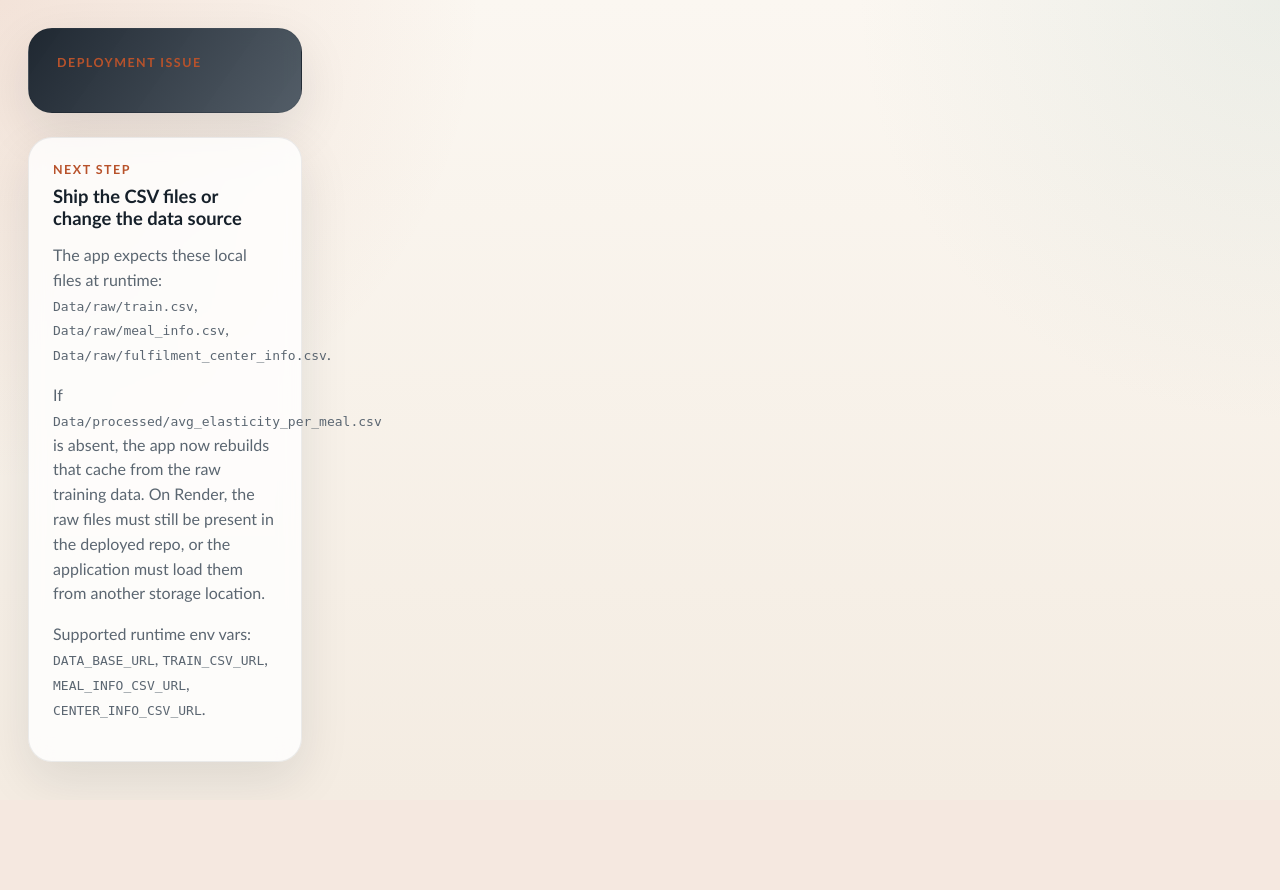
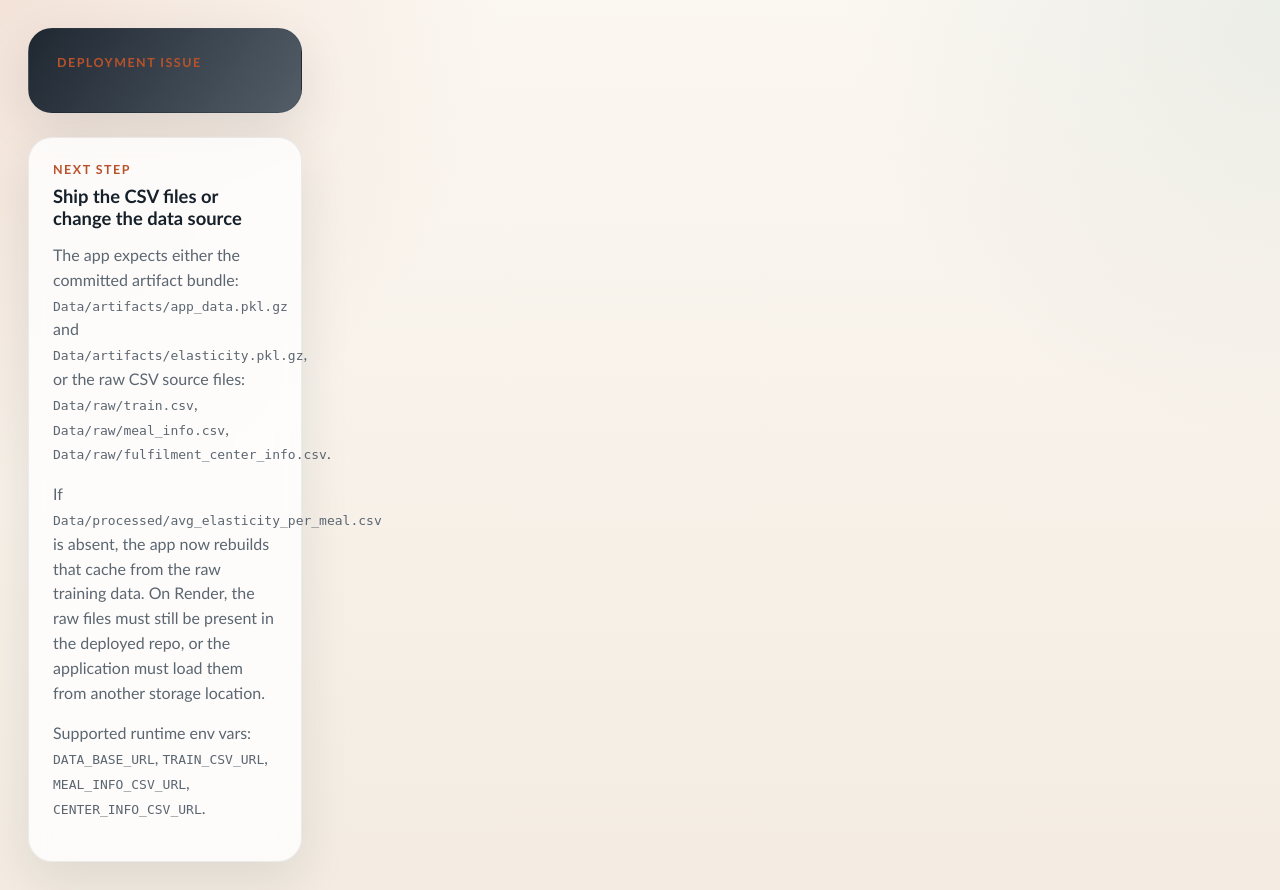
Before and after one commit to adam1861/Pricing-Engine, a FastAPI app: template WebApp/templates/error.html in a window 1280 px wide. Before the commit the page ends 782 px from the top, so only its background shows below. Run offline with FastAPI, Linux system fonts and the light colour scheme; the template is opened without the code that fills it, so the values that code supplies are empty; some libraries are stand-ins or nearby versions.

Commit message:
Bundle deployment artifacts for Render runtime

```diff
--- a/WebApp/main.py
+++ b/WebApp/main.py
@@ -284,8 +284,8 @@
                 "error_title": "Project data files are missing on the server",
                 "error_message": str(exc),
                 "error_hint": (
-                    "Render deployed the application code, but the required raw CSV files "
-                    "were not included in the deployed repo."
+                    "Render deployed the application code, but the runtime artifact bundle "
+                    "or raw data source is still unavailable."
                 ),
             },
             status_code=500,
--- a/WebApp/service.py
+++ b/WebApp/service.py
@@ -23,11 +23,14 @@
 DATA_DIR = _resolve_existing_dir([ROOT_DIR / "Data", ROOT_DIR / "data"])
 RAW_DIR = _resolve_existing_dir([DATA_DIR / "raw", DATA_DIR / "Raw"])
 PROCESSED_DIR = _resolve_existing_dir([DATA_DIR / "processed", DATA_DIR / "Processed"])
+ARTIFACTS_DIR = _resolve_existing_dir([DATA_DIR / "artifacts", DATA_DIR / "Artifacts"])
 
 TRAIN_PATH = RAW_DIR / "train.csv"
 MEAL_INFO_PATH = RAW_DIR / "meal_info.csv"
 CENTER_INFO_PATH = RAW_DIR / "fulfilment_center_info.csv"
 ELASTICITY_PATH = PROCESSED_DIR / "avg_elasticity_per_meal.csv"
+APP_DATA_ARTIFACT_PATH = ARTIFACTS_DIR / "app_data.pkl.gz"
+ELASTICITY_ARTIFACT_PATH = ARTIFACTS_DIR / "elasticity.pkl.gz"
 DATA_BASE_URL_ENV = "DATA_BASE_URL"
 
 
@@ -79,6 +82,31 @@
         (MEAL_INFO_PATH, "MEAL_INFO_CSV_URL", "meal_info.csv"),
         (CENTER_INFO_PATH, "CENTER_INFO_CSV_URL", "fulfilment_center_info.csv"),
     ]
+
+
+def _artifact_paths() -> list[Path]:
+    return [APP_DATA_ARTIFACT_PATH, ELASTICITY_ARTIFACT_PATH]
+
+
+def _load_repo_artifacts() -> tuple[pd.DataFrame, pd.DataFrame, pd.DataFrame, pd.DataFrame] | None:
+    if not all(path.exists() for path in _artifact_paths()):
+        return None
+
+    data = pd.read_pickle(APP_DATA_ARTIFACT_PATH)
+    elasticity = pd.read_pickle(ELASTICITY_ARTIFACT_PATH)
+    meals = (
+        data[["meal_id", "category", "cuisine"]]
+        .drop_duplicates()
+        .sort_values("meal_id")
+        .reset_index(drop=True)
+    )
+    centers = (
+        data[["center_id", "center_type"]]
+        .drop_duplicates()
+        .sort_values("center_id")
+        .reset_index(drop=True)
+    )
+    return data, elasticity, meals, centers
 
 
 def _resolve_remote_url(filename: str, specific_env_var: str) -> str | None:
@@ -135,6 +163,10 @@
 
 @lru_cache(maxsize=1)
 def _load_data_cached() -> tuple[pd.DataFrame, pd.DataFrame, pd.DataFrame, pd.DataFrame]:
+    artifact_bundle = _load_repo_artifacts()
+    if artifact_bundle is not None:
+        return artifact_bundle
+
     _ensure_required_runtime_files()
 
     required_paths = [path for path, _, _ in _required_runtime_files()]
--- a/WebApp/templates/error.html
+++ b/WebApp/templates/error.html
@@ -17,7 +17,10 @@
                 <p class="eyebrow">Next step</p>
                 <h4>Ship the CSV files or change the data source</h4>
                 <p class="support-copy">
-                    The app expects these local files at runtime:
+                    The app expects either the committed artifact bundle:
+                    <code>Data/artifacts/app_data.pkl.gz</code> and
+                    <code>Data/artifacts/elasticity.pkl.gz</code>,
+                    or the raw CSV source files:
                     <code>Data/raw/train.csv</code>,
                     <code>Data/raw/meal_info.csv</code>,
                     <code>Data/raw/fulfilment_center_info.csv</code>.
```
Also changed, not shown: scripts/build_app_artifacts.py (added, +27 -0 lines), tests/test_service.py (+59 -0 lines), README.md, 2 other files.
